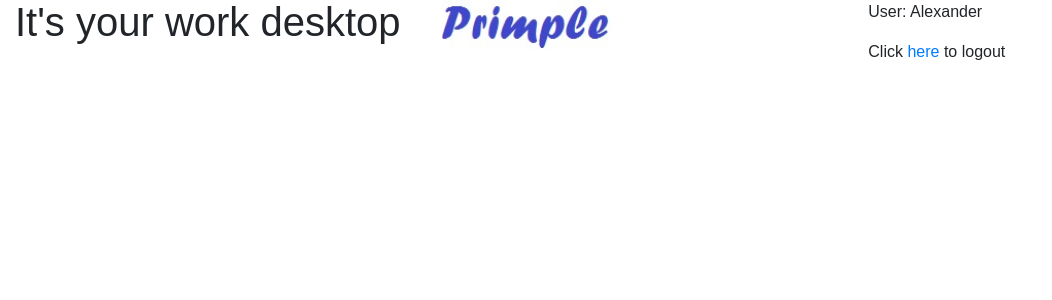
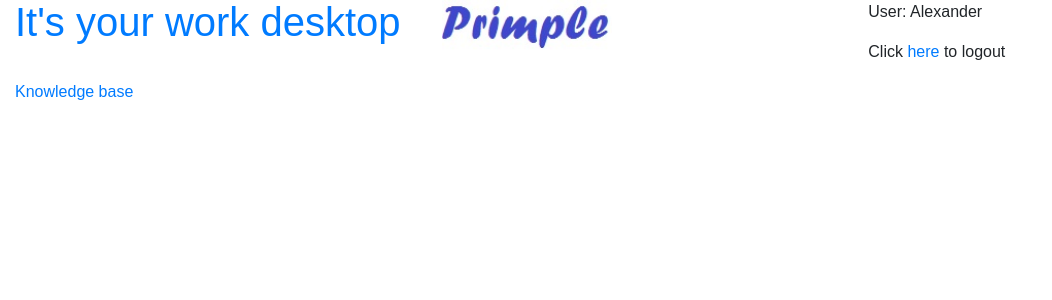
Before and after one commit to AlexanderFokinDev/primple, a Django app: page /user_desktop/ in a window 1280 px wide. Shown: the top 300 px of the page, without its empty margins (0-1052 px from the left). Run offline with Django 3.2, Linux system fonts and the light colour scheme; a user stored in the database is signed in; parts of the project's set-up code (start-up, migrations or seed data) failed here and were passed over; some libraries are stand-ins or nearby versions; some web fonts are replaced.

Commit message:
Confirurate an user desktop

```diff
--- a/knowledge_base/views.py
+++ b/knowledge_base/views.py
@@ -11,16 +11,21 @@ from django.template.context_processors import csrf
 # Create your views here.
 def index(request):
 
-	check_authenticate(request)
-
-	name = "Knowledge base"
-	html = "<html><body>Hi %s, this seems to have worked</body></html>" % name
-	return HttpResponse(html)
+	if request.user.is_authenticated():
+		name = "Knowledge base"
+		html = "<html><body>Hi %s, this seems to have worked</body></html>" % name
+		return HttpResponse(html)
+	else:
+		return render(request, "auth/need_authenticate.html")
 
 
 # index page
 def home(request):
-	return render(request, "index.html")
+
+	if request.user.is_authenticated():
+		return HttpResponseRedirect('/user_desktop/')
+	else:
+		return render(request, "index.html")
 
 #--------------------------------------------------------------------
 # Authenticate views
--- a/templates/user_desktop.html
+++ b/templates/user_desktop.html
@@ -9,7 +9,7 @@
 	<div class="row">
 
 		<div class="col-md-4 col-sm-6 col-xs-12">
-	        <H1>It's your work desktop</H1>
+	        <H1 class="text-primary">It's your work desktop</H1>
       	</div>
 
       	<div class="col-md-4 col-sm-6 col-xs-12">
@@ -23,6 +23,12 @@
 
 	</div>
 
+	<div class="row">
+		<div class="col-md-4 col-sm-6 col-xs-12">
+	        <p><a href="/knowledge_base/">Knowledge base</a></p>
+      	</div>
+	</div>
+
 </div>
 
 <div>
```
Also changed, not shown: knowledge_base/models.py (+4 -3 lines), db.sqlite3, 2 other files.
